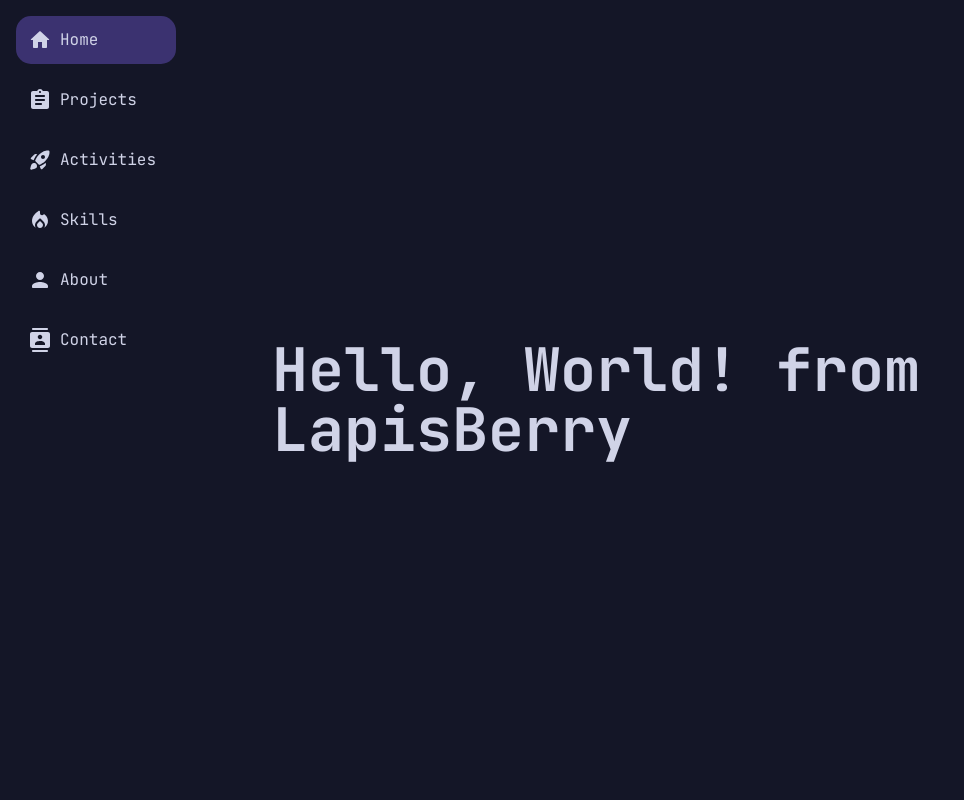
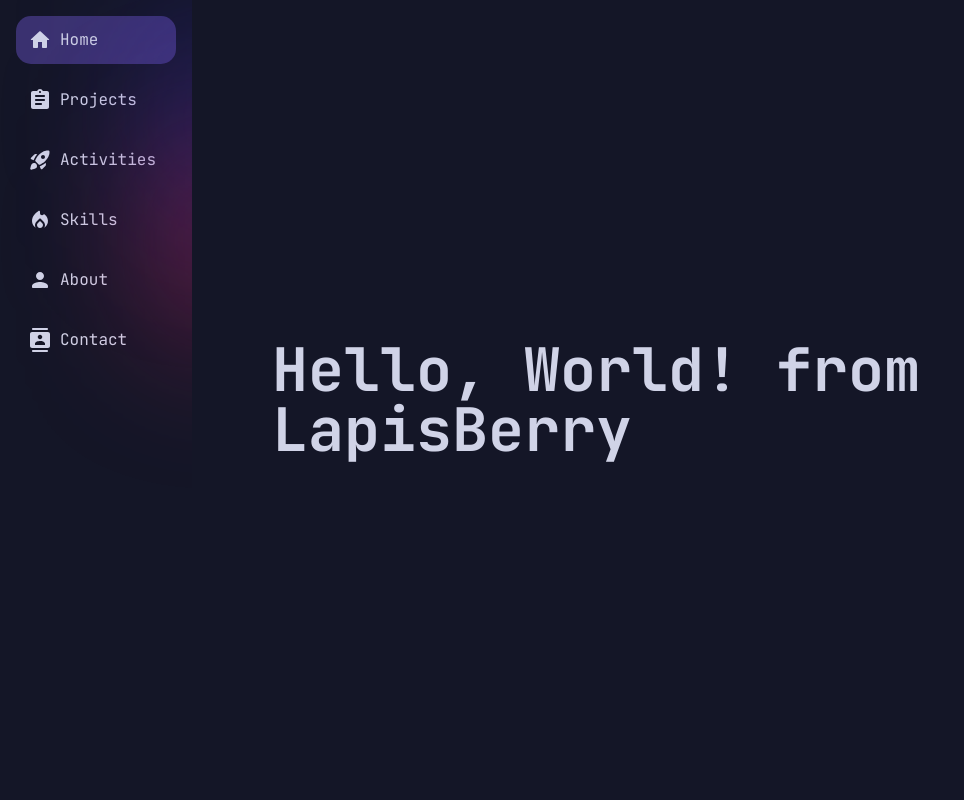
Before and after one commit to LapisBerry/lapisberry.com, a Next.js app: page / in a window 1280 px wide. Shown: the top 800 px of the page, without its empty margins (0-964 px from the left). Built offline with nearby package versions, Linux system fonts and the light colour scheme; what @mui/material-nextjs would draw is missing.

Commit message:
style: eclipse in sidebar

```diff
--- a/src/app/activities/page.tsx
+++ b/src/app/activities/page.tsx
@@ -34,8 +34,9 @@ export default function ActivitiesPage() {
             </ul>
           </div>
           :
-          <p>Loading...</p>}
+          <p>Loading...</p>
+        }
       </div>
-    </main >
+    </main>
   );
 }
--- /dev/null
+++ b/src/components/common/Eclipse.tsx
@@ -0,0 +1,5 @@
+export default function Eclipse({className}: {className?: string}) {
+  return (
+    <div className={`w-16 h-40 rounded-full blur-[80px] ${className}`} />
+  );
+};
--- a/src/components/layout/Sidebar.tsx
+++ b/src/components/layout/Sidebar.tsx
@@ -1,8 +1,9 @@
-import NavButton from "../common/NavButton";
+import Eclipse from "@/components/common/Eclipse";
+import NavButton from "@/components/common/NavButton";
 import { HomeRounded, AssignmentRounded, RocketLaunchRounded, LocalFireDepartmentRounded, PersonRounded, ContactsRounded } from "@mui/icons-material";
 
 const links = [
-  { name: "Home", href: "/" , icon: <HomeRounded /> },
+  { name: "Home", href: "/", icon: <HomeRounded /> },
   { name: "Projects", href: "/projects", icon: <AssignmentRounded /> },
   { name: "Activities", href: "/activities", icon: <RocketLaunchRounded /> },
   { name: "Skills", href: "/skills", icon: <LocalFireDepartmentRounded /> },
@@ -12,7 +13,11 @@ const links = [
 
 export default function Sidebar() {
   return (
-    <aside className="flex flex-col items-center gap-3 p-4 bg-mirage">
+    <aside className="relative bg-mirage overflow-hidden">
+      <Eclipse className="absolute top-10 bg-[#332FD0] left-full"/>
+      <Eclipse className="absolute top-40 bg-[#FB2576] left-full"/>
+
+      <div className="flex flex-col items-center gap-3 p-4">
         {links.map((link) => (
           <NavButton
             key={link.name}
@@ -21,6 +26,7 @@ export default function Sidebar() {
             label={link.name}
           />
         ))}
+      </div>
     </aside>
   );
 }
```
Lines whose indentation alone changed are shown as unchanged.
